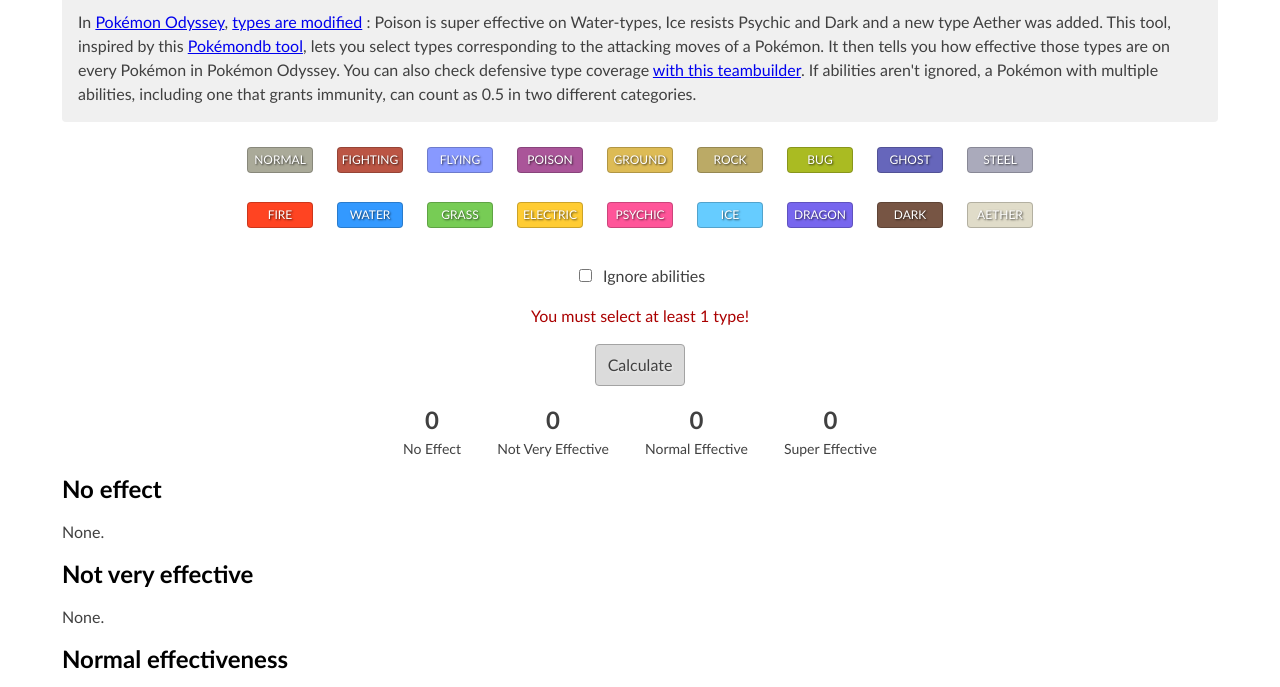
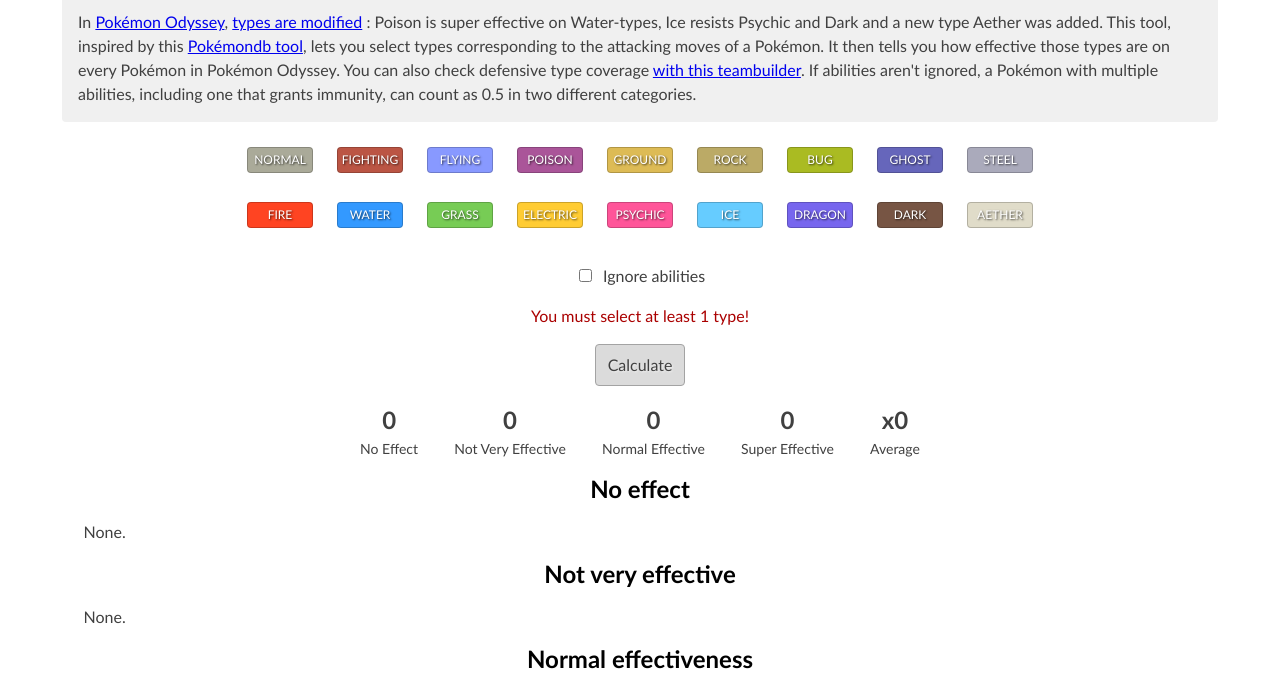
Before and after one commit to nterrien/pkmn-odyssey-type-coverage, a plain HTML site: page index.html in a window 1280 px wide. Both pictures are taken after a click on the button "Calculate". Shown: the part 92-779 px from the top of the page. Drawn offline with Linux system fonts and the light colour scheme.

Commit message:
Add average

```diff
--- a/index.html
+++ b/index.html
@@ -62,6 +62,10 @@
 				<span class="stat-summary-count" id="total-weak">0</span><br>
 				<div class="tooltip">Super Effective<span class="tooltiptext">x2 or x4</span></div>
 			</div>
+			<div class="stat-summary-item">
+				<span class="stat-summary-count" id="average">x0</span><br>
+				<div class="tooltip">Average
+			</div>
 		</div>
 
 		<h2>No effect</h2>
--- a/main.js
+++ b/main.js
@@ -49,7 +49,7 @@ onDelegatedEvent(document.querySelector(".type-select"), ".type-button", "click"
 
 function formatName(pkmn) {
     ability = pkmn.count && pkmn.count != 1 ? " (" + pkmn.abilities + ")" : ""
-    return '<div class="pkmn-name tooltip"><img width="48" height="48" alt="'+pkmn.name+' sprite" title="' + pkmn.name + '" loading="lazy" src="./sprites/'+pkmn.name+'.png"><br>' + pkmn.name + ability + '<span class="tooltiptext">' + pkmn.types.reduce((x, y) => x + "/" + y) + '</span></div>'
+    return '<div class="pkmn-name tooltip"><img width="48" height="48" alt="' + pkmn.name + ' sprite" title="' + pkmn.name + '" loading="lazy" src="./sprites/' + pkmn.name + '.png"><br>' + pkmn.name + ability + '<span class="tooltiptext">' + pkmn.types.reduce((x, y) => x + "/" + y) + '</span></div>'
 }
 
 // Click on Calculate button
@@ -61,6 +61,7 @@ onEvent(document.getElementById("calc-coverage"), "click", (function () {
         nbRes = { immune: document.getElementById("total-immune"), resist: document.getElementById("total-resisted"), normal: document.getElementById("total-normal"), weak: document.getElementById("total-weak") };
         pkmnRes = { immune: document.getElementById("pkmn-immune"), resist: document.getElementById("pkmn-resisted"), normal: document.getElementById("pkmn-normal"), weak: document.getElementById("pkmn-weak") };
         res = { immune: [], resist: [], normal: [], weak: [] };
+        averageEff = 0
         if (t.length == 0) {
             infos.textContent = "You must select at least 1 type!"
         } else {
@@ -69,6 +70,7 @@ onEvent(document.getElementById("calc-coverage"), "click", (function () {
                 finalEff = Math.max(...attTypes.map(att =>
                     (pkmn["typeMultiplier"] && pkmn["typeMultiplier"][att] != undefined ? pkmn["typeMultiplier"][att] : 1) * pkmn.types.map(def => effectiveness(att, def)).reduce((x, y) => x * y, 1))
                 )
+                averageEff += (pkmn.count?? 1) * finalEff / pokemons.length
                 if (finalEff == 0) {
                     res.immune.push(pkmn)
                 } else if (finalEff == 1) {
@@ -90,5 +92,6 @@ onEvent(document.getElementById("calc-coverage"), "click", (function () {
                 pkmnRes[r].innerHTML = res[r].map(p => formatName(p)).reduce((x, y) => x + " " + y, "")
             }
         }
+        document.getElementById("average").innerHTML = "x" +  Math.round(100 * averageEff)/100
     }), 10)
 }))
```
